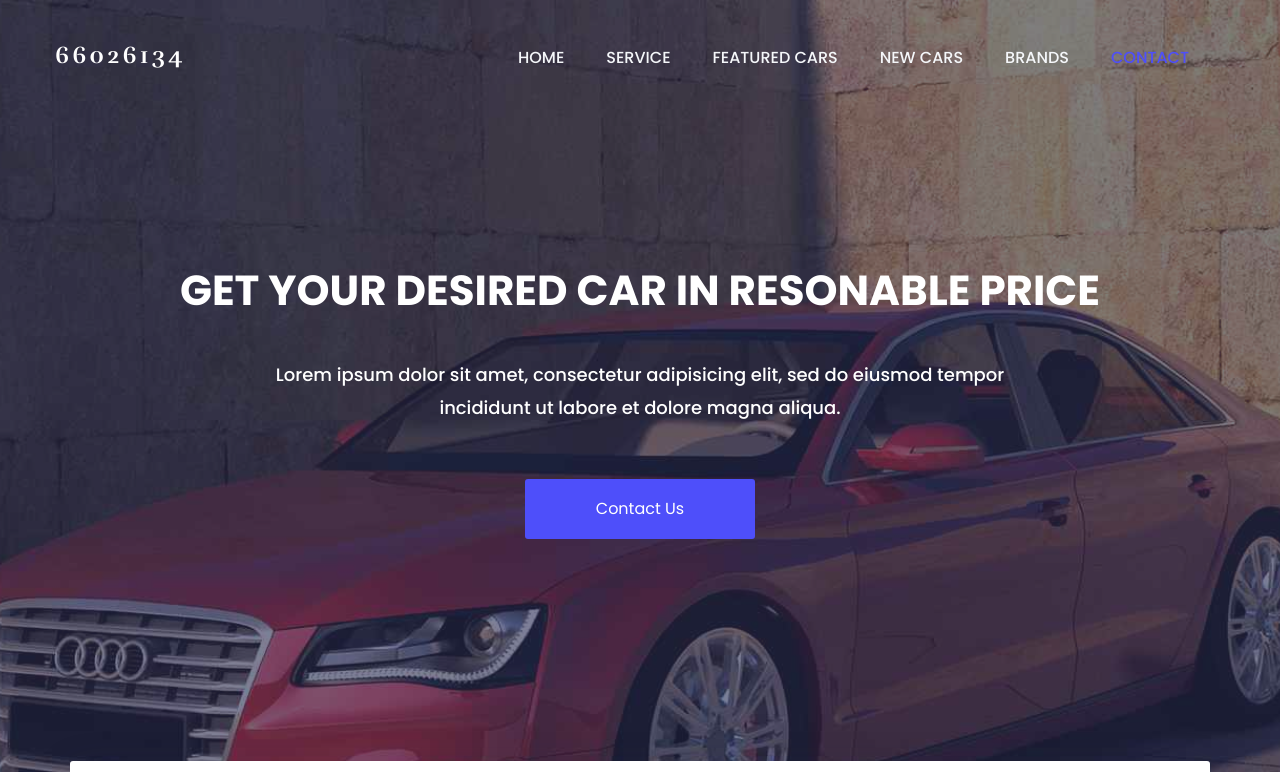
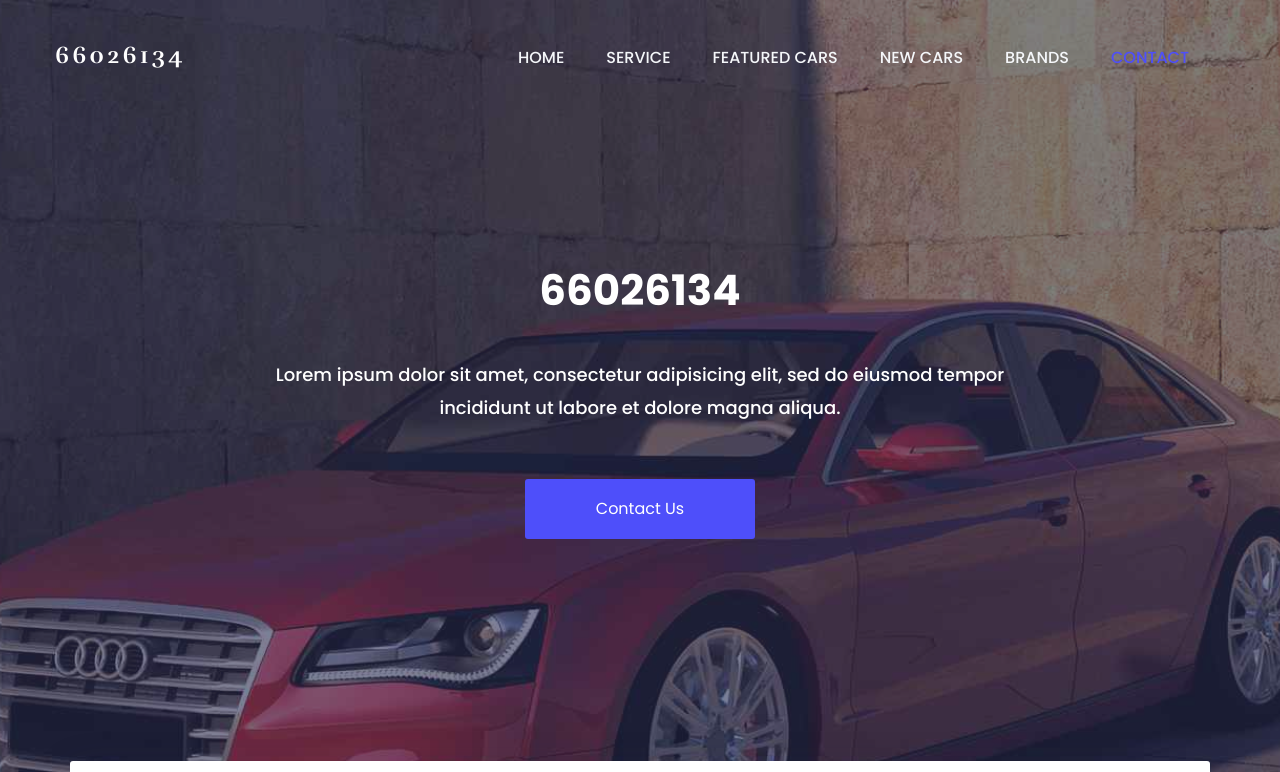
Before and after one commit to wichayada66026134/66026134, a plain HTML site: page index.html in a window 1280 px wide. Shown: the top 772 px of the page. Drawn offline with nearby package versions, Linux system fonts and the light colour scheme.

Commit message:
Update index.html

```diff
--- a/index.html
+++ b/index.html
@@ -105,7 +105,7 @@
 
 			<div class="container">
 				<div class="welcome-hero-txt">
-					<h2>get your desired car in resonable price</h2>
+					<h2>66026134</h2>
 					<p>
 						Lorem ipsum dolor sit amet, consectetur adipisicing elit, sed do eiusmod tempor incididunt ut labore et dolore   magna aliqua.
 					</p>
```
